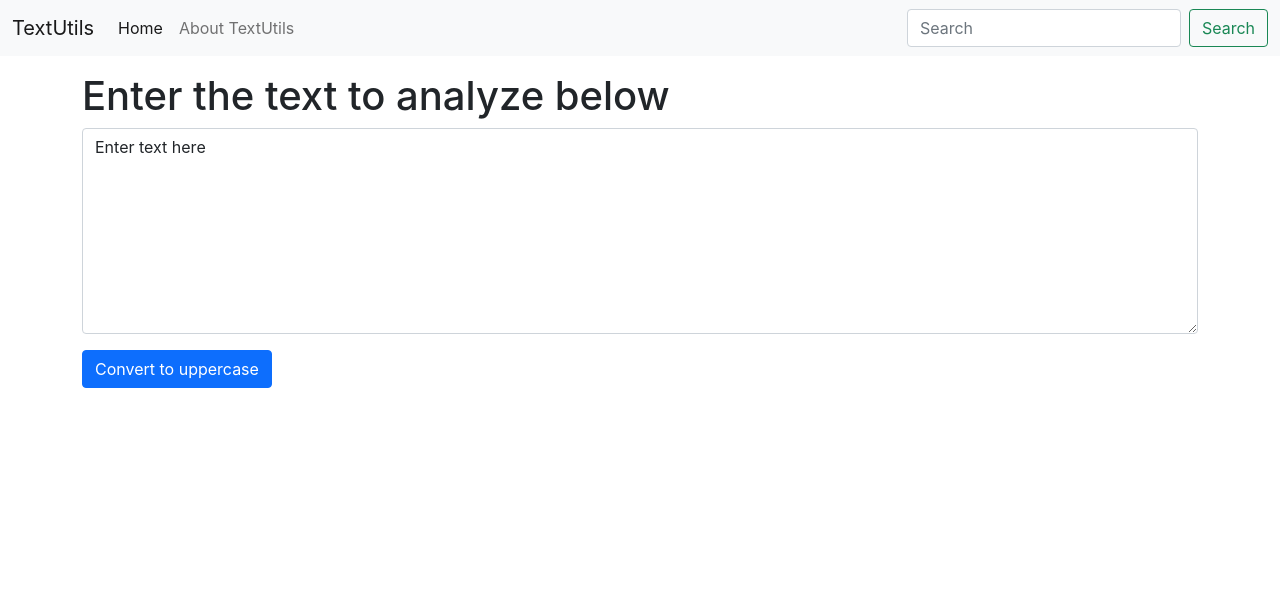
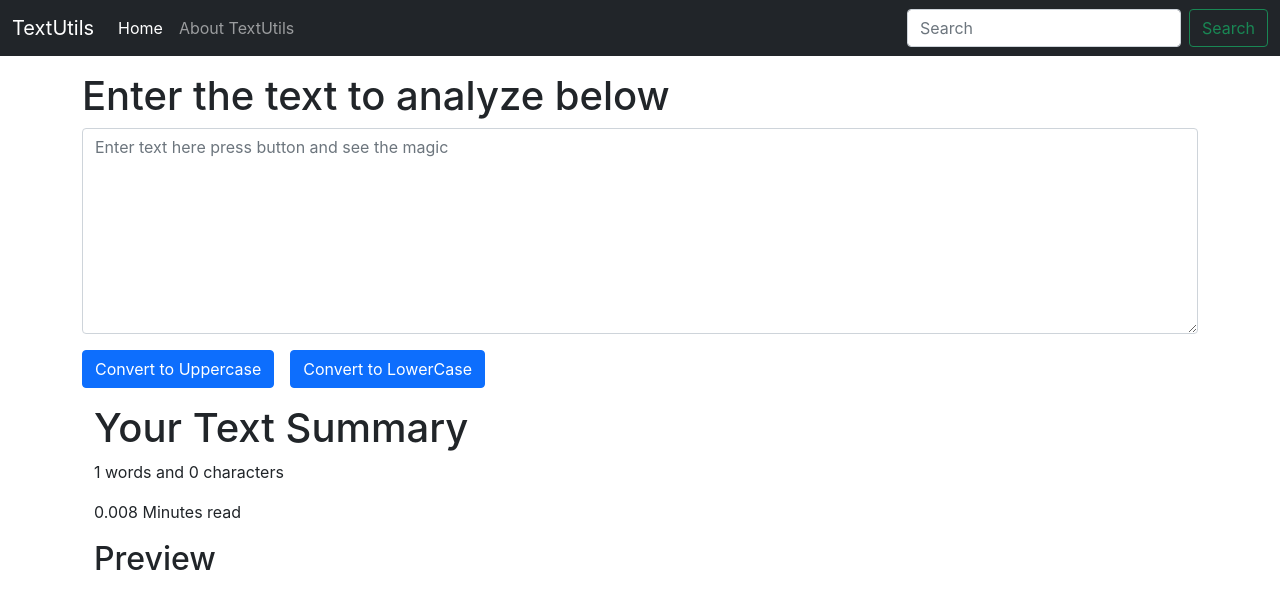
Before and after one commit to dubeycode/textutills, a React (Create React App) app in the folder textutills/: page / in a window 1280 px wide. Shown: the top 608 px of the page. Built offline with nearby package versions, Linux system fonts and the light colour scheme.

Commit message:
Lowercase

```diff
--- a/textutills/src/components/Navbar.jsx
+++ b/textutills/src/components/Navbar.jsx
@@ -2,7 +2,7 @@ import React from 'react'
 import PropTypes from 'prop-types';
 export default function Navbar(props) {
   return (
-     <nav className="navbar navbar-expand-lg navbar-light bg-light">
+     <nav className="navbar navbar-expand-lg navbar-dark bg-dark">
         <div className="container-fluid">
           <a className="navbar-brand" href="/">
           {props.title}
--- a/textutills/src/components/Textforms.jsx
+++ b/textutills/src/components/Textforms.jsx
@@ -12,16 +12,38 @@ export const Textforms = (props) => {
         setText(event.target.value);
     }
 
-    const [text,setText]=useState('Enter text here')
+    const handleLowerClick=()=>{
+        // console.log("uppercase was Clicked" +text);
+        let newText=text.toLowerCase();
+        setText(newText)
+    }
+    const handleOnChangeLower=(event)=>{
+        // console.log("On Change")
+        setText(event.target.value);
+    }
+
+    const [text,setText]=useState('')
 
     return (
+       <>
         <div>
             <h1>{props.heading} </h1>
             <div className="mb-3">
-                <textarea  className="form-control" value={text} onChange={handleOnChange} id="mybox" rows="8"></textarea>
+                <textarea  className="form-control" value={text} onChange={handleOnChange} onChang={handleOnChangeLower}  id="mybox" rows="8" placeholder='Enter text here press button and see the magic'></textarea>
             </div>
-            <button className="btn btn-primary" onClick={handleupClick}>Convert to uppercase</button>
+
+            <button className="btn btn-primary"  onClick={handleupClick}>Convert to Uppercase</button>
+            <button className="btn btn-primary mx-3" onClick={handleLowerClick}>Convert to LowerCase</button>
         </div>
+        <div className="container my-3">
+            <h1>Your Text Summary</h1>
+            <p>{text.split(" ").length} words and {text.length} characters</p>
+            <p>{0.008*text.split(" ").length} Minutes read</p>
+            <h2>Preview</h2>
+            <p>{text}</p>
+        </div>
+
+       </>
 
     )
 }
```
